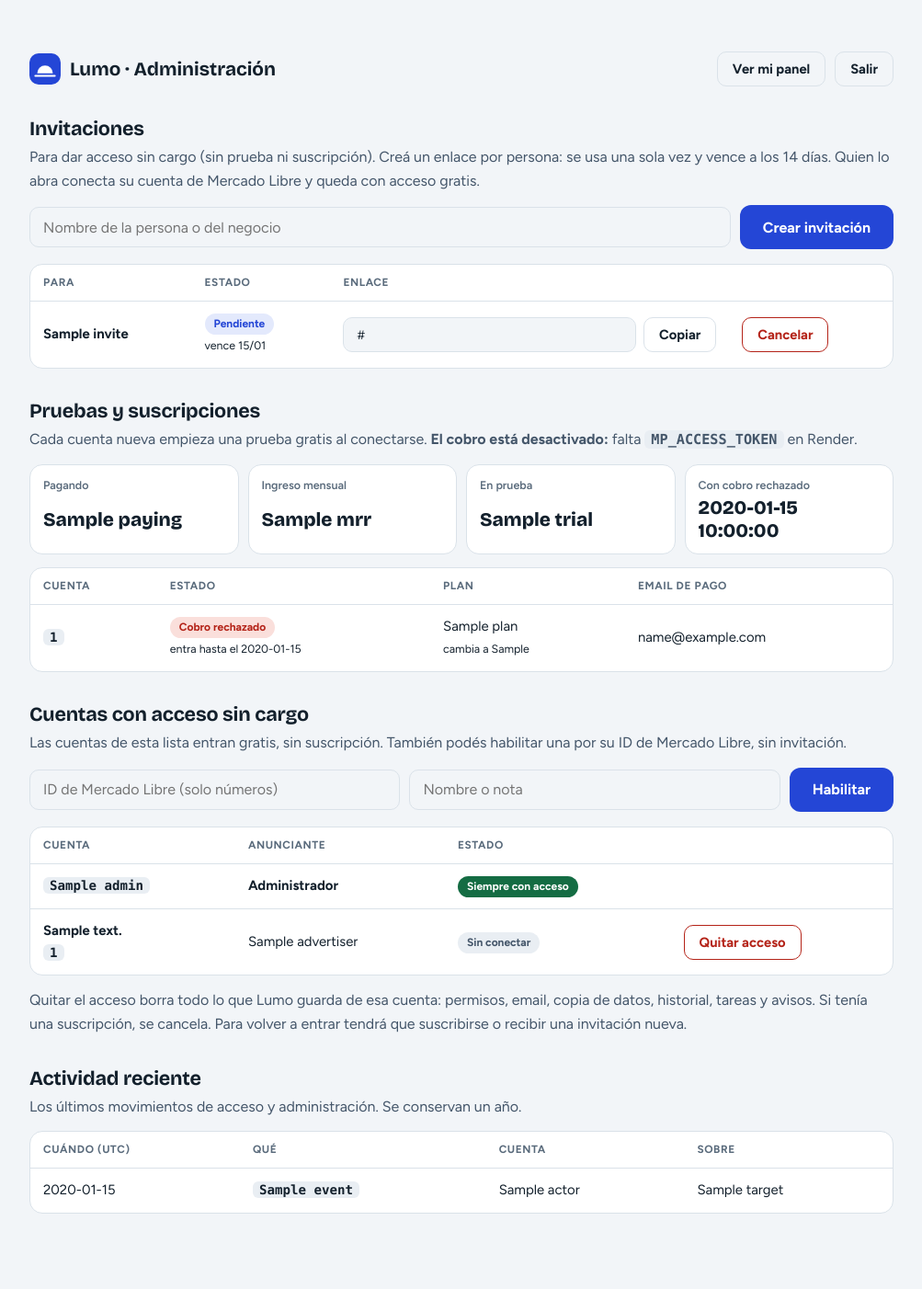
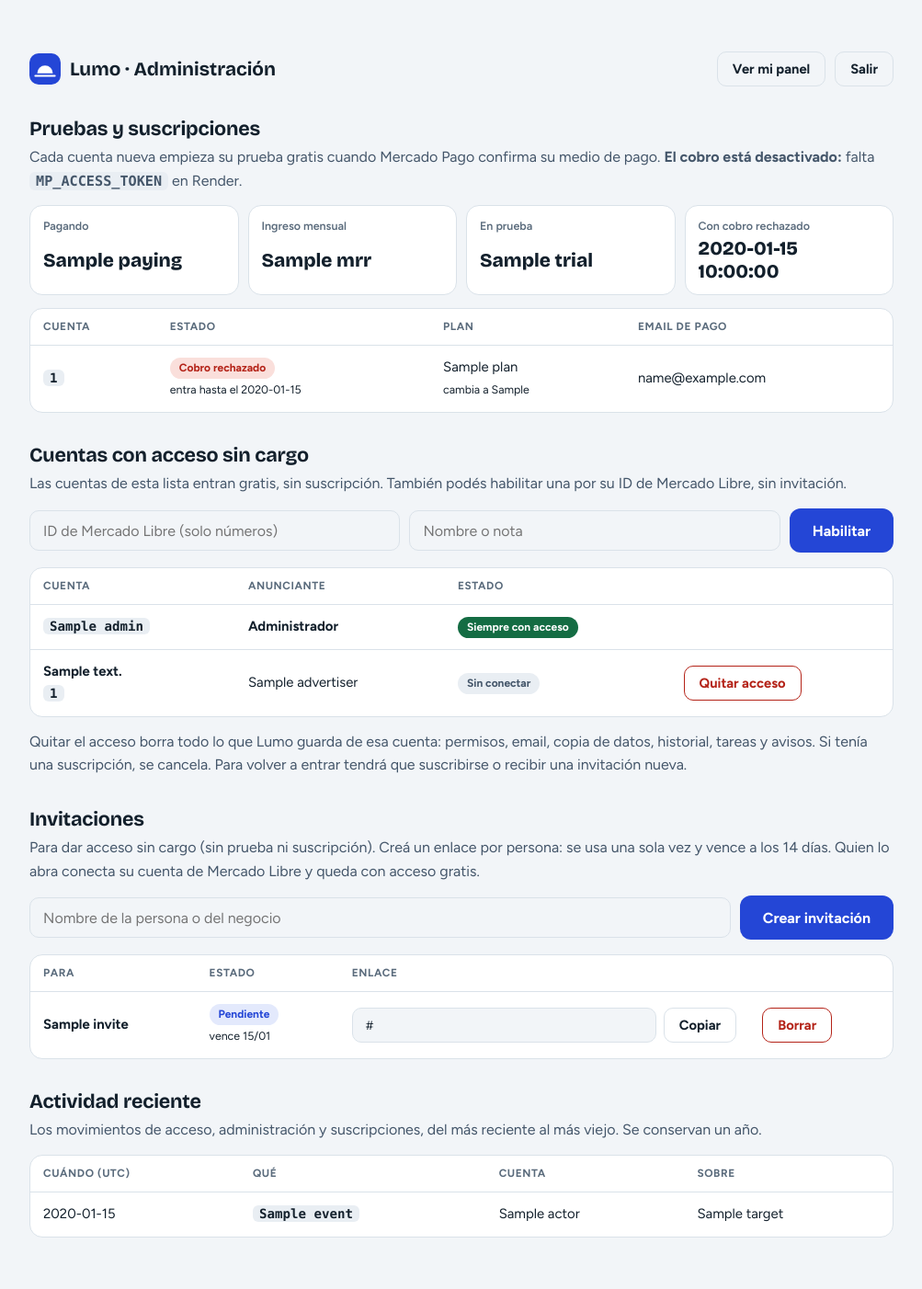
Before and after one commit to TomasScarfo/lumo, a Flask app: template backend/lumo/templates/admin.html in a window 1280 px wide. Shown: the whole page at 92% size, without its empty margins (138-1141 px from the left). Before the commit the page ends 1320 px from the top, so only its background shows below. Run offline with Flask 3, Linux system fonts and the light colour scheme; the template is opened without the code that fills it: most values are stand-ins (such as "Sample title", 1, 10 or a date in 2020); some libraries are stand-ins or nearby versions.

Commit message:
Admin: secciones reordenadas, invitaciones que se pueden borrar y actividad por páginas
- Orden: pruebas y suscripciones, cuentas con acceso sin cargo, invitaciones, actividad.
- Cada invitación tiene "Borrar", en cualquier estado. Si estaba pendiente, el enlace deja de funcionar;
  quien ya la usó conserva su acceso. Queda registrado en la actividad.
- Actividad reciente de a 20 filas, con "Más recientes" / "Anteriores" y el número de página.
- El texto de suscripciones dice que la prueba empieza al confirmar el medio de pago.

Co-Authored-By: Claude Opus 5.5 <noreply@anthropic.com>
Claude-Session: https://claude.ai/code/session_01JNXduV6EuSzLW594ppxNqh

```diff
--- a/backend/lumo/__init__.py
+++ b/backend/lumo/__init__.py
@@ -10,7 +10,7 @@ from urllib.parse import quote
 
 import requests
 from flask import Flask, Response, abort, jsonify, redirect, render_template, render_template_string, request, session
-from sqlalchemy import create_engine, inspect, select, text
+from sqlalchemy import create_engine, func, inspect, select, text
 from sqlalchemy.orm import Session
 from sqlalchemy.pool import StaticPool
 from werkzeug.exceptions import HTTPException
@@ -27,6 +27,7 @@ MIN_REFRESH = timedelta(minutes=10)  # tope para el botón "Actualizar"
 MAX_STATE_BYTES = 200_000
 MAX_REQUEST_BYTES = 1_000_000
 TERMS_UPDATED = "10 de noviembre de 2026"  # cambiar cuando cambien los términos y condiciones
+ACTIVITY_PAGE = 20  # filas por página en la actividad de /admin
 SESSION_DAYS = 30
 ADMIN_SESSION_HOURS = 12  # quien administra vuelve a pasar por Mercado Libre pasadas estas horas
 
@@ -633,10 +634,14 @@ def create_app(overrides=None) -> Flask:
             stats = {"paying": sum(1 for x in subs if x["kind"] == "paid" and x["status"] == "authorized" and not x["past_due"]),
                      "trial": sum(1 for x in subs if x["kind"] == "trial"), "past_due": sum(1 for x in subs if x["past_due"]),
                      "mrr": billing.usd_label(billing.monthly_revenue_usd(cfg, all_subs))}
-            events = s.execute(select(AuditLog).order_by(AuditLog.id.desc()).limit(40)).scalars().all()
+            total = s.execute(select(func.count()).select_from(AuditLog)).scalar_one()
+            pages = max(1, -(-total // ACTIVITY_PAGE))
+            page = min(max(request.args.get("act", 1, type=int) or 1, 1), pages)
+            events = s.execute(select(AuditLog).order_by(AuditLog.id.desc()).offset((page - 1) * ACTIVITY_PAGE).limit(ACTIVITY_PAGE)).scalars().all()
             events = [{"at": e.at, "event": e.event, "actor": e.actor, "target": e.target, "detail": e.detail} for e in events]
         return render_template("admin.html", csrf=_csrf(), invites=invites, members=members, subs=subs, admins=sorted(access.admin_ids(cfg)),
-                               billing_on=billing.enabled(cfg), stats=stats, events=events)
+                               billing_on=billing.enabled(cfg), stats=stats, events=events,
+                               act={"page": page, "pages": pages})
 
     @app.post("/admin/invitar")
     def admin_invitar():
@@ -645,6 +650,18 @@ def create_app(overrides=None) -> Flask:
             access.create_invite(s, request.form.get("label", ""))
             audit.record(s, "invite_create", actor=admin_uid)
             s.commit()
+        return redirect("/admin#invitaciones")
+
+    @app.post("/admin/invitacion/borrar")
+    def admin_borrar_invitacion():
+        """Saca la invitación de la lista. Si estaba pendiente, el enlace deja de funcionar; quien ya la usó conserva su acceso."""
+        admin_uid = _admin_uid(); _check_csrf()
+        with Session(engine) as s:
+            inv = s.get(Invite, request.form.get("token", ""))
+            if inv:
+                audit.record(s, "invite_delete", actor=admin_uid, target=inv.token[:6])
+                s.delete(inv)
+                s.commit()
         return redirect("/admin#invitaciones")
 
     @app.post("/admin/invitacion/revocar")
--- a/backend/lumo/static/site.css
+++ b/backend/lumo/static/site.css
@@ -310,3 +310,4 @@ footer .legal .regret { font-weight: 700; }
 @keyframes err-luz { from { opacity: .45; transform: scale(.9); } to { opacity: 1; transform: scale(1.05); } }
 @media (prefers-reduced-motion: reduce) { .err-sol::before { animation: none; } }
 @media (max-width: 420px) { .err-box { padding: 28px 18px; } .err-code { font-size: 2.8rem; } .err-actions .btn { width: 100%; } }
+.adm .pager { display: flex; align-items: center; justify-content: space-between; gap: 10px; margin-top: 12px; color: var(--ink-2); font-size: .92rem; }
--- a/backend/lumo/templates/admin.html
+++ b/backend/lumo/templates/admin.html
@@ -16,38 +16,8 @@
     <div class="row"><a class="btn ghost sm" href="/panel">Ver mi panel</a><a class="btn ghost sm" href="/salir">Salir</a></div>
   </div>
 
-  <h2 id="invitaciones">Invitaciones</h2>
-  <p class="sub">Para dar acceso sin cargo (sin prueba ni suscripción). Creá un enlace por persona: se usa una sola vez y vence a los 14 días. Quien lo abra conecta su cuenta de Mercado Libre y queda con acceso gratis.</p>
-  <form method="post" action="/admin/invitar" class="row" style="margin-bottom:16px">
-    <input type="hidden" name="csrf" value="{{ csrf }}">
-    <input type="text" name="label" maxlength="120" placeholder="Nombre de la persona o del negocio" aria-label="Nombre de la persona o del negocio">
-    <button class="btn" type="submit">Crear invitación</button>
-  </form>
-  <div class="tw">
-    {% if invites %}
-    <table>
-      <thead><tr><th>Para</th><th>Estado</th><th>Enlace</th><th></th></tr></thead>
-      <tbody>
-      {% for i in invites %}
-        <tr>
-          <td><b>{{ i.label }}</b></td>
-          <td>
-            {% if i.state == 'pendiente' %}<span class="pill pe" style="padding:2px 10px">Pendiente</span><br><small>vence {{ i.expires.strftime('%d/%m') }}</small>
-            {% elif i.state == 'usada' %}<span class="pill bi" style="padding:2px 10px">Usada</span><br><small>cuenta {{ i.used_by }}</small>
-            {% else %}<span class="pill us" style="padding:2px 10px">{{ i.state|capitalize }}</span>{% endif %}
-          </td>
-          <td>{% if i.state == 'pendiente' %}<div class="linkbox"><input type="text" readonly value="{{ i.url }}" aria-label="Enlace de invitación" onfocus="this.select()"><button class="btn ghost sm" type="button" data-copy="{{ i.url }}">Copiar</button></div>{% else %}<span class="sub">—</span>{% endif %}</td>
-          <td>{% if i.state == 'pendiente' %}
-            <form method="post" action="/admin/invitacion/revocar" class="inline"><input type="hidden" name="csrf" value="{{ csrf }}"><input type="hidden" name="token" value="{{ i.token }}"><button class="btn danger sm" type="submit">Cancelar</button></form>{% endif %}</td>
-        </tr>
-      {% endfor %}
-      </tbody>
-    </table>
-    {% else %}<p class="empty">Todavía no creaste invitaciones.</p>{% endif %}
-  </div>
-
   <h2 id="suscripciones">Pruebas y suscripciones</h2>
-  <p class="sub">Cada cuenta nueva empieza una prueba gratis al conectarse. {% if billing_on %}El cobro con Mercado Pago está activo.{% else %}<b>El cobro está desactivado:</b> falta <code>MP_ACCESS_TOKEN</code> en Render.{% endif %}</p>
+  <p class="sub">Cada cuenta nueva empieza su prueba gratis cuando Mercado Pago confirma su medio de pago. {% if billing_on %}El cobro con Mercado Pago está activo.{% else %}<b>El cobro está desactivado:</b> falta <code>MP_ACCESS_TOKEN</code> en Render.{% endif %}</p>
   <div class="kpis" style="margin-bottom:14px">
     <div class="kpi"><small>Pagando</small><b>{{ stats.paying }}</b></div>
     <div class="kpi"><small>Ingreso mensual</small><b>{{ stats.mrr }}</b></div>
@@ -110,8 +80,37 @@
   </div>
   <p class="sub" style="margin-top:14px">Quitar el acceso borra todo lo que Lumo guarda de esa cuenta: permisos, email, copia de datos, historial, tareas y avisos. Si tenía una suscripción, se cancela. Para volver a entrar tendrá que suscribirse o recibir una invitación nueva.</p>
 
+  <h2 id="invitaciones">Invitaciones</h2>
+  <p class="sub">Para dar acceso sin cargo (sin prueba ni suscripción). Creá un enlace por persona: se usa una sola vez y vence a los 14 días. Quien lo abra conecta su cuenta de Mercado Libre y queda con acceso gratis.</p>
+  <form method="post" action="/admin/invitar" class="row" style="margin-bottom:16px">
+    <input type="hidden" name="csrf" value="{{ csrf }}">
+    <input type="text" name="label" maxlength="120" placeholder="Nombre de la persona o del negocio" aria-label="Nombre de la persona o del negocio">
+    <button class="btn" type="submit">Crear invitación</button>
+  </form>
+  <div class="tw">
+    {% if invites %}
+    <table>
+      <thead><tr><th>Para</th><th>Estado</th><th>Enlace</th><th></th></tr></thead>
+      <tbody>
+      {% for i in invites %}
+        <tr>
+          <td><b>{{ i.label }}</b></td>
+          <td>
+            {% if i.state == 'pendiente' %}<span class="pill pe" style="padding:2px 10px">Pendiente</span><br><small>vence {{ i.expires.strftime('%d/%m') }}</small>
+            {% elif i.state == 'usada' %}<span class="pill bi" style="padding:2px 10px">Usada</span><br><small>cuenta {{ i.used_by }}</small>
+            {% else %}<span class="pill us" style="padding:2px 10px">{{ i.state|capitalize }}</span>{% endif %}
+          </td>
+          <td>{% if i.state == 'pendiente' %}<div class="linkbox"><input type="text" readonly value="{{ i.url }}" aria-label="Enlace de invitación" onfocus="this.select()"><button class="btn ghost sm" type="button" data-copy="{{ i.url }}">Copiar</button></div>{% else %}<span class="sub">—</span>{% endif %}</td>
+          <td><form method="post" action="/admin/invitacion/borrar" class="inline" onsubmit="return confirm('{% if i.state == 'pendiente' %}¿Borrar esta invitación? El enlace deja de funcionar.{% else %}¿Borrar esta invitación de la lista?{% endif %}')"><input type="hidden" name="csrf" value="{{ csrf }}"><input type="hidden" name="token" value="{{ i.token }}"><button class="btn danger sm" type="submit">Borrar</button></form></td>
+        </tr>
+      {% endfor %}
+      </tbody>
+    </table>
+    {% else %}<p class="empty">Todavía no creaste invitaciones.</p>{% endif %}
+  </div>
+
   <h2 id="actividad">Actividad reciente</h2>
-  <p class="sub">Los últimos movimientos de acceso y administración. Se conservan un año.</p>
+  <p class="sub">Los movimientos de acceso, administración y suscripciones, del más reciente al más viejo. Se conservan un año.</p>
   <div class="tw">
     {% if events %}
     <table>
@@ -124,6 +123,13 @@
     </table>
     {% else %}<p class="empty">Todavía no hay actividad registrada.</p>{% endif %}
   </div>
+  {% if act.pages > 1 %}
+  <nav class="pager" aria-label="Páginas de la actividad">
+    {% if act.page > 1 %}<a class="btn ghost sm" href="?act={{ act.page - 1 }}#actividad">← Más recientes</a>{% else %}<span></span>{% endif %}
+    <span>Página {{ act.page }} de {{ act.pages }}</span>
+    {% if act.page < act.pages %}<a class="btn ghost sm" href="?act={{ act.page + 1 }}#actividad">Anteriores →</a>{% else %}<span></span>{% endif %}
+  </nav>
+  {% endif %}
 </main>
 <script>
 document.addEventListener('click', function (e) {
--- a/site/static/site.css
+++ b/site/static/site.css
@@ -310,3 +310,4 @@ footer .legal .regret { font-weight: 700; }
 @keyframes err-luz { from { opacity: .45; transform: scale(.9); } to { opacity: 1; transform: scale(1.05); } }
 @media (prefers-reduced-motion: reduce) { .err-sol::before { animation: none; } }
 @media (max-width: 420px) { .err-box { padding: 28px 18px; } .err-code { font-size: 2.8rem; } .err-actions .btn { width: 100%; } }
+.adm .pager { display: flex; align-items: center; justify-content: space-between; gap: 10px; margin-top: 12px; color: var(--ink-2); font-size: .92rem; }
```
Also changed, not shown: backend/tests/test_access.py (+40 -0 lines).
